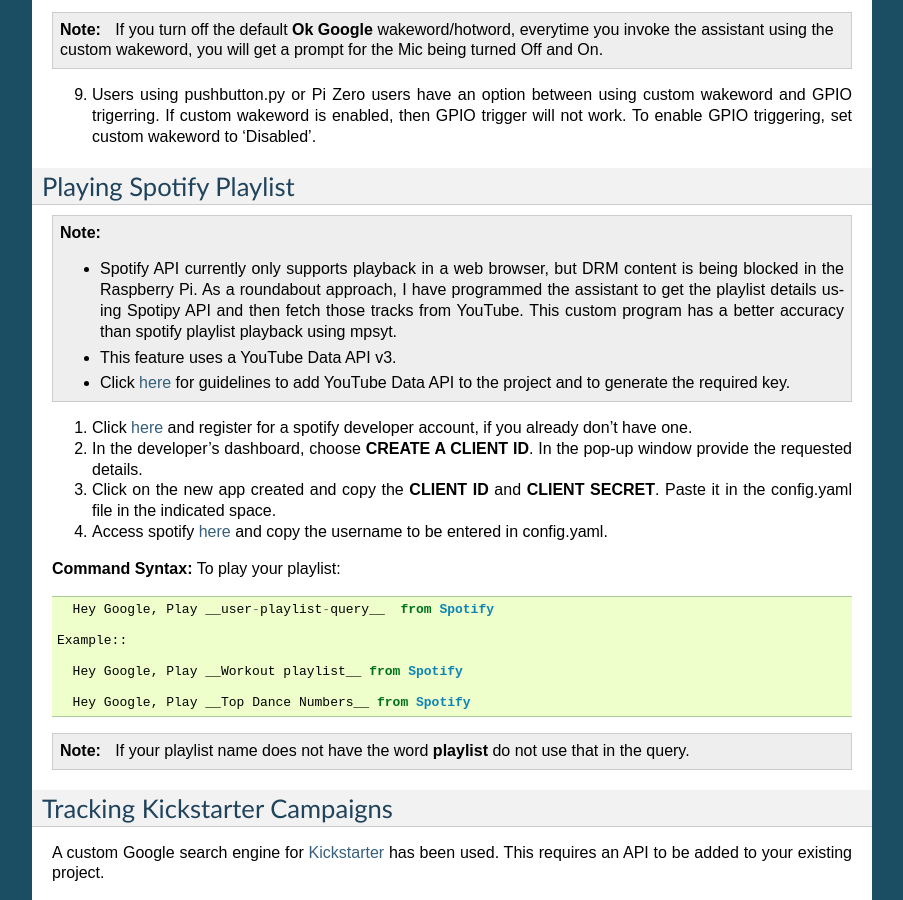
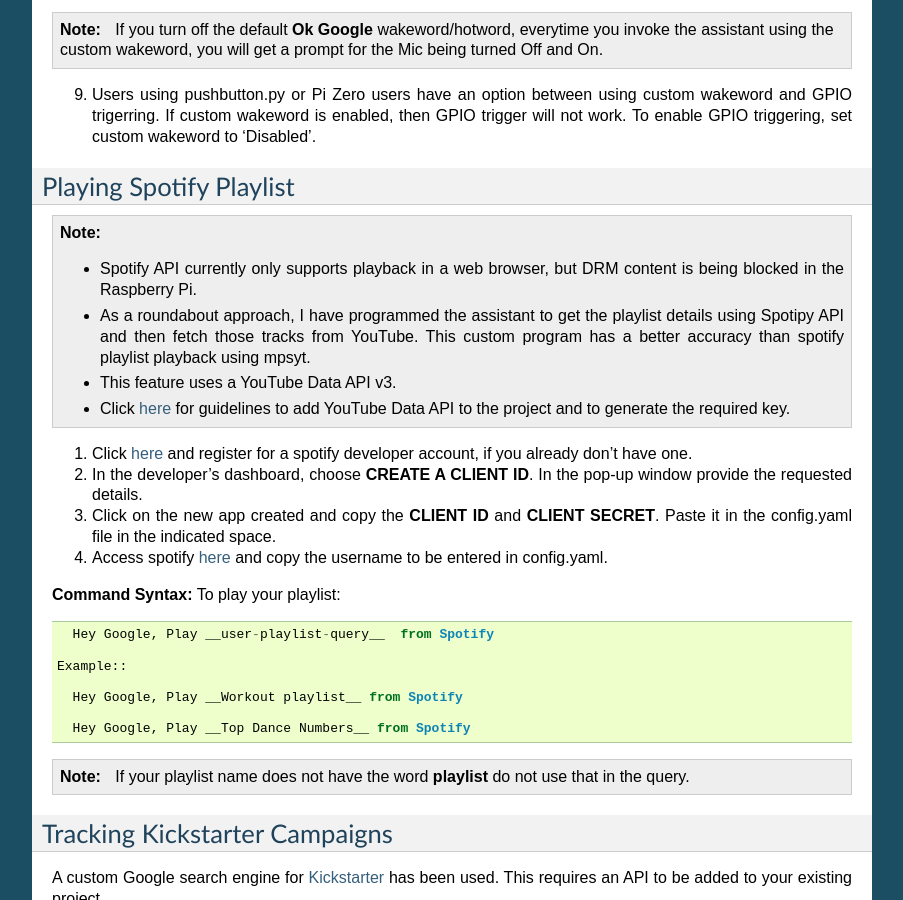
Before and after one commit to shivasiddharth/GassistPi-Documentation, a Sphinx documentation site: the page built from docs/customization.rst, in a window 1280 px wide and 900 px high, scrolled down 7603 px. Shown: the whole window, without its empty margins (198-1101 px from the left). Built offline with Sphinx 7.4.7, drawn with Linux system fonts in a browser that asks for light colours.

```diff
--- a/docs/customization.rst
+++ b/docs/customization.rst
@@ -323,7 +323,8 @@ Playing Spotify Playlist
 ----------------------------
 
 .. note::
- - Spotify API currently only supports playback in a web browser, but DRM content is being blocked in the Raspberry Pi. As a roundabout approach, I have programmed the assistant to get the playlist details using Spotipy API and then fetch those tracks from YouTube. This custom program has a better accuracy than spotify playlist playback using mpsyt.
+ - Spotify API currently only supports playback in a web browser, but DRM content is being blocked in the Raspberry Pi.
+ - As a roundabout approach, I have programmed the assistant to get the playlist details using Spotipy API and then fetch those tracks from YouTube. This custom program has a better accuracy than spotify playlist playback using mpsyt.
  - This feature uses a YouTube Data API v3.
  - Click `here <https://gassistpi-documentation.readthedocs.io/en/latest/customization.html#adding-youtube-data-api-and-generating-api-key>`_ for guidelines to add YouTube Data API to the project and to generate the required key.
 
```
